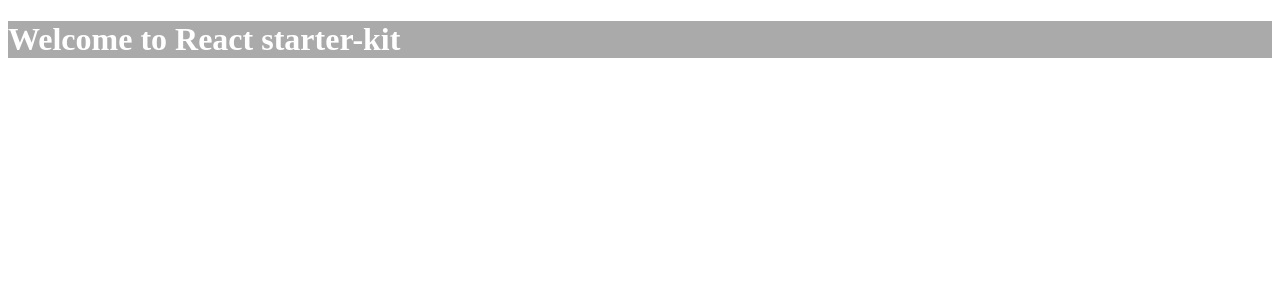
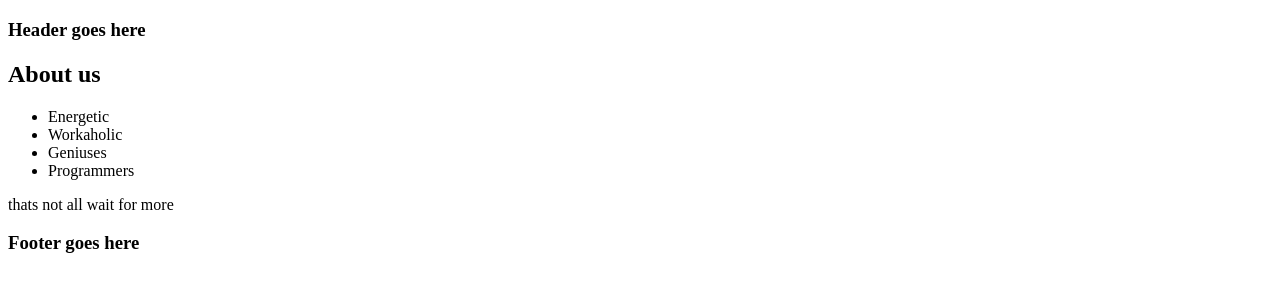
Before and after one commit to hmoa12/react-starter-kit, a React app: page /about in a window 1280 px wide. Shown: the top 300 px of the page. Built offline with nearby package versions, Linux system fonts and the light colour scheme.

Commit message:
Added some components

```diff
--- /dev/null
+++ b/src/components/About/About.js
@@ -0,0 +1,28 @@
+import React from 'react';
+
+
+class About extends React.Component {
+
+    render() {
+        return(
+
+            <div className='about'>
+                <h2> About us </h2>
+
+                <ul>
+                    <li>Energetic</li>
+                    <li>Workaholic</li>
+                    <li>Geniuses</li>
+                    <li>Programmers</li>
+                </ul>
+
+                <p> thats not all wait for more </p>
+
+            </div>
+
+        );
+    }
+
+}
+
+export default About;
--- /dev/null
+++ b/src/components/App.js
@@ -0,0 +1,27 @@
+import React from 'react';
+import PropTypes from 'prop-types';
+
+import Header from './Header/Header';
+import Footer from './Footer/Footer';
+
+const App = props => ({
+
+  render() {
+
+    return(
+      <div>
+        <Header />
+          <main>{props.children}</main>
+        <Footer />
+      </div>
+    );
+
+  }
+
+});
+
+App.propTypes = {
+    children: PropTypes.object.isRequired
+};
+
+export default App;
--- /dev/null
+++ b/src/components/Footer/Footer.js
@@ -0,0 +1,17 @@
+import React from 'react';
+
+const Footer = () => ({
+
+  render() {
+
+    return(
+      <div className='footer'>
+          <h3> Footer goes here </h3>
+      </div>
+    );
+
+  }
+
+})
+
+export default Footer;
--- /dev/null
+++ b/src/components/Header/Header.js
@@ -0,0 +1,18 @@
+import React from 'react';
+
+
+const Header = () => ({
+
+  render() {
+
+    return(
+      <div className='header'>
+          <h3> Header goes here </h3>
+      </div>
+    );
+
+  }
+
+})
+
+export default Header;
--- /dev/null
+++ b/src/components/Home/Home.js
@@ -0,0 +1,17 @@
+import React from 'react';
+import {Link} from 'react-router-dom';
+
+
+const Home = () => ({
+  render() {
+    return (
+      <div className='innerWrapper'>
+        <h2> Hey guys welcome aboard </h2>
+        <Link to='about' >Learn more about us </Link>
+      </div>
+    );
+  }
+
+});
+
+export default Home
--- /dev/null
+++ b/src/index.js
@@ -0,0 +1,30 @@
+import React from 'react';
+import ReactDOM from 'react-dom';
+import { BrowserRouter } from 'react-router-dom';
+import { Route, Switch } from 'react-router';
+
+
+import App from './components/App';
+import About from './components/About/About';
+import Home from './components/Home/Home';
+
+
+const Root = () => (
+
+    <App>
+
+        <BrowserRouter>
+            <Switch>
+                <Route exact path='/' component={Home} />
+                <Route exact path='/about/' component={About} />
+            </Switch>
+        </BrowserRouter>
+
+    </App>
+
+);
+
+ReactDOM.render(
+    <Root/>,
+    document.getElementById('root')
+);
--- a/src/index.jsx
+++ /dev/null
@@ -1,14 +0,0 @@
-import React from 'react';
-import ReactDOM from 'react-dom';
-
-
-import 'index.scss';
-
-let WelcomeMessage = () => {
-  return <h1>Welcome to React starter-kit</h1>
-}
-
-ReactDOM.render(
-  <WelcomeMessage/>,
-  document.getElementById("root")
-);
--- /dev/null
+++ b/src/scripts/main.js
@@ -0,0 +1,3 @@
+(function () {
+    console.log("my scripts works...");
+}());
--- a/webpack.config.js
+++ b/webpack.config.js
@@ -2,14 +2,14 @@
 import html_webpack_plugin from 'html-webpack-plugin';
 
 module.exports = {
-    entry: path.join(__dirname, 'src', 'index.jsx'),
+    entry: path.join(__dirname, 'src', 'index.js'),
 
     output: {
         path: path.join(__dirname, 'build'),
         filename: 'index.bundle.js'
     },
 
-    mode: 'development',
+    mode: 'production',
 
     resolve: {
         modules: [path.resolve(__dirname, 'src'), 'node_modules']
```
Also changed, not shown: package.json (+6 -2 lines), src/index.html (line endings or trailing spaces), src/styles/style.scss (renamed from src/index.scss), 4 other files (tests, documents, lock files or other folders).
